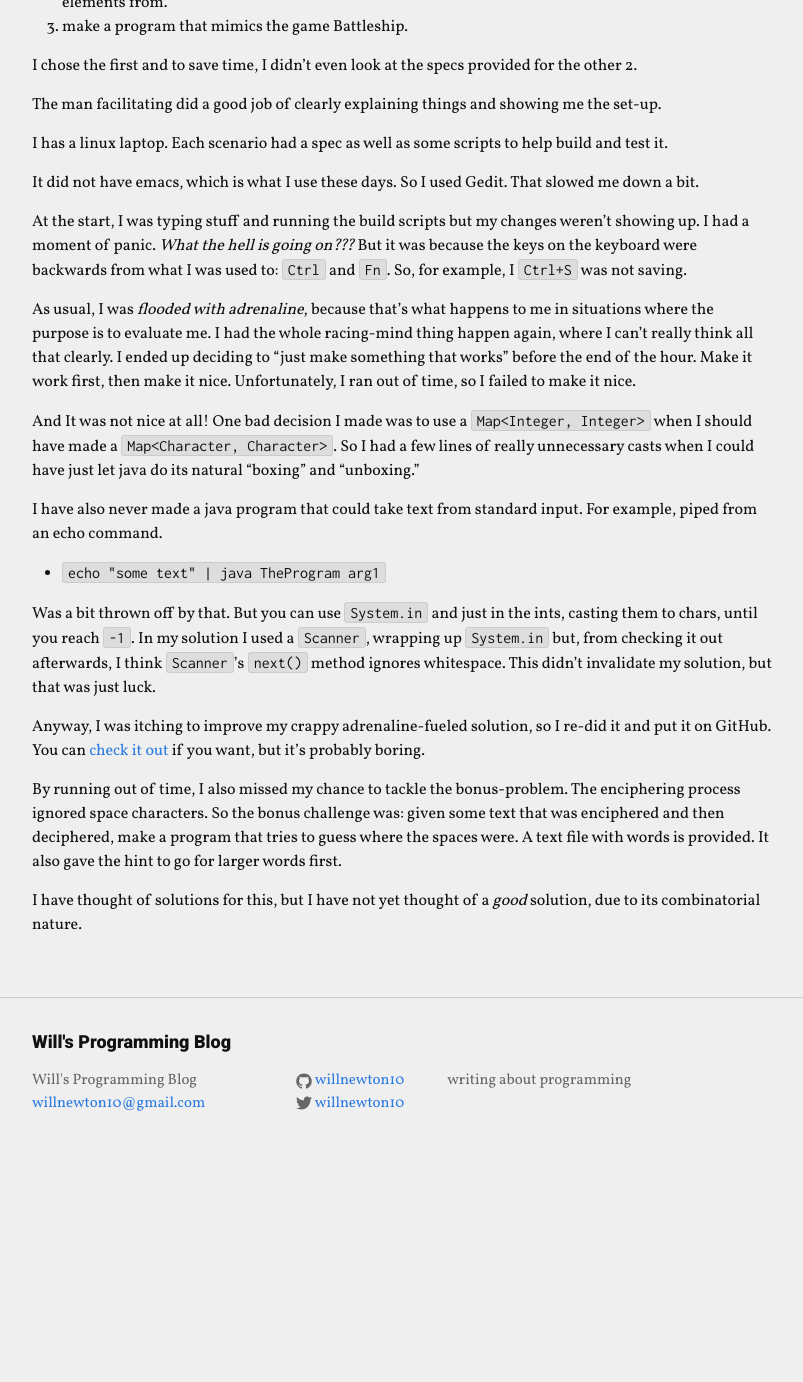
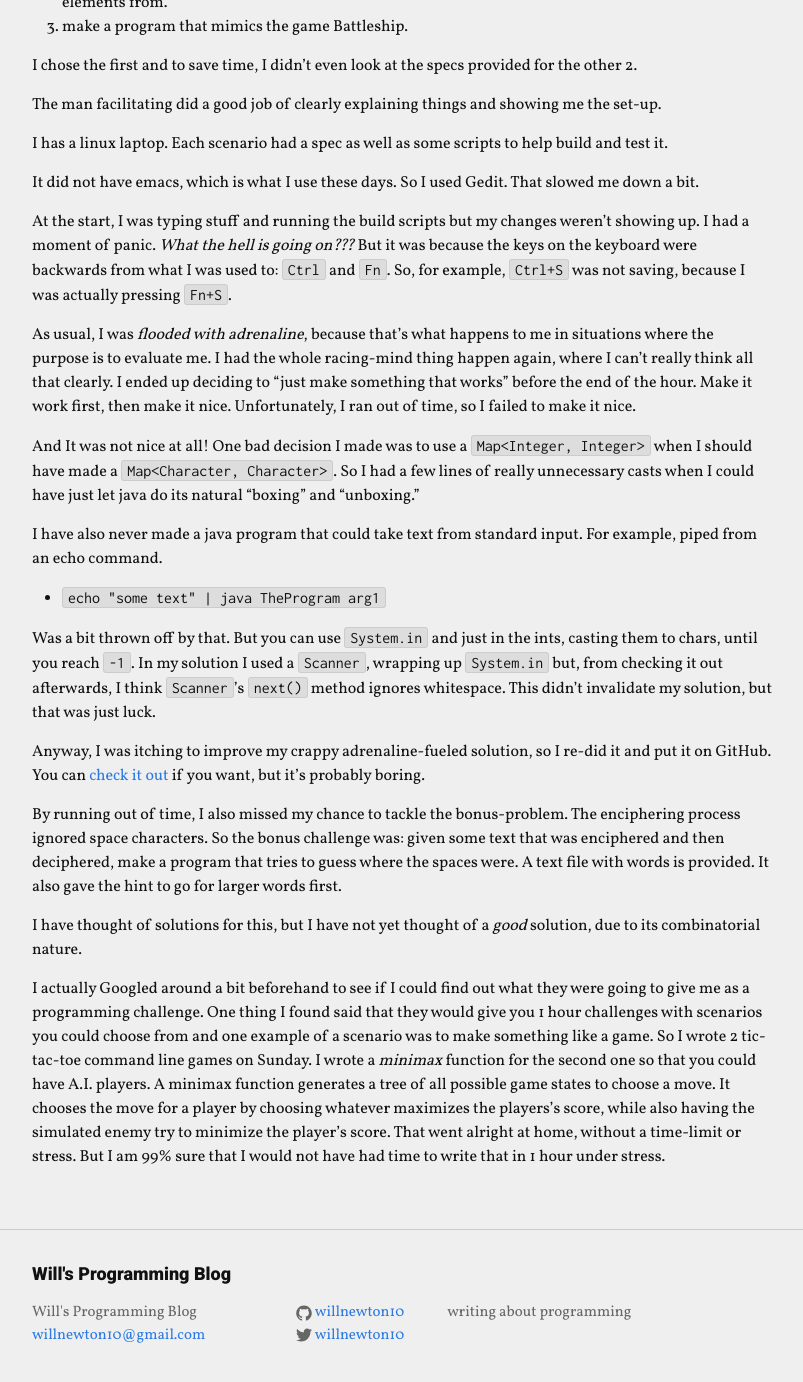
Before and after one commit to willnewton10/willnewton10.github.io, a Jekyll site: the page built from _posts/2015-03-24-Another_Technical_Challenge.markdown, in a window 1280 px wide and 1400 px high, scrolled down 620 px. Shown: the top 1382 px of the window, without its empty margins (238-1041 px from the left). Built offline with Jekyll 4.4.1, drawn with Linux system fonts in a browser that asks for light colours; comment, search, counter and statistics services are not loaded; before the commit the page ends 1795 px from its top, so only the background shows below that.

Commit message:
another technical challenge post

```diff
--- a/_posts/2015-03-24-Another_Technical_Challenge.markdown
+++ b/_posts/2015-03-24-Another_Technical_Challenge.markdown
@@ -29,7 +29,7 @@ I has a linux laptop. Each scenario had a spec as well as some scripts to help b
 
 It did not have emacs, which is what I use these days. So I used Gedit. That slowed me down a bit.
 
-At the start, I was typing stuff and running the build scripts but my changes weren't showing up. I had a moment of panic. _What the hell is going on???_ But it was because the keys on the keyboard were backwards from what I was used to: `Ctrl` and `Fn`. So, for example, I `Ctrl+S` was not saving.
+At the start, I was typing stuff and running the build scripts but my changes weren't showing up. I had a moment of panic. _What the hell is going on???_ But it was because the keys on the keyboard were backwards from what I was used to: `Ctrl` and `Fn`. So, for example, `Ctrl+S` was not saving, because I was actually pressing `Fn+S`.
 
 As usual, I was _flooded with adrenaline_, because that's what happens to me in situations where the purpose is to evaluate me. I had the whole racing-mind thing happen again, where I can't really think all that clearly. I ended up deciding to "just make something that works" before the end of the hour. Make it work first, then make it nice. Unfortunately, I ran out of time, so I failed to make it nice.
 
@@ -47,4 +47,6 @@ By running out of time, I also missed my chance to tackle the bonus-problem. The
 
 I have thought of solutions for this, but I have not yet thought of a _good_ solution, due to its combinatorial nature.
 
+I actually Googled around a bit beforehand to see if I could find out what they were going to give me as a programming challenge. One thing I found said that they would give you 1 hour challenges with scenarios you could choose from and one example of a scenario was to make something like a game. So I wrote 2 tic-tac-toe command line games on Sunday. I wrote a _minimax_ function for the second one so that you could have A.I. players. A minimax function generates a tree of all possible game states to choose a move. It chooses the move for a player by choosing whatever maximizes the players's score, while also having the simulated enemy try to minimize the player's score. That went alright at home, without a time-limit or stress. But I am 99% sure that I would not have had time to write that in 1 hour under stress.
+
 [github]:     https://github.com/willnewton10/interview-1
```
